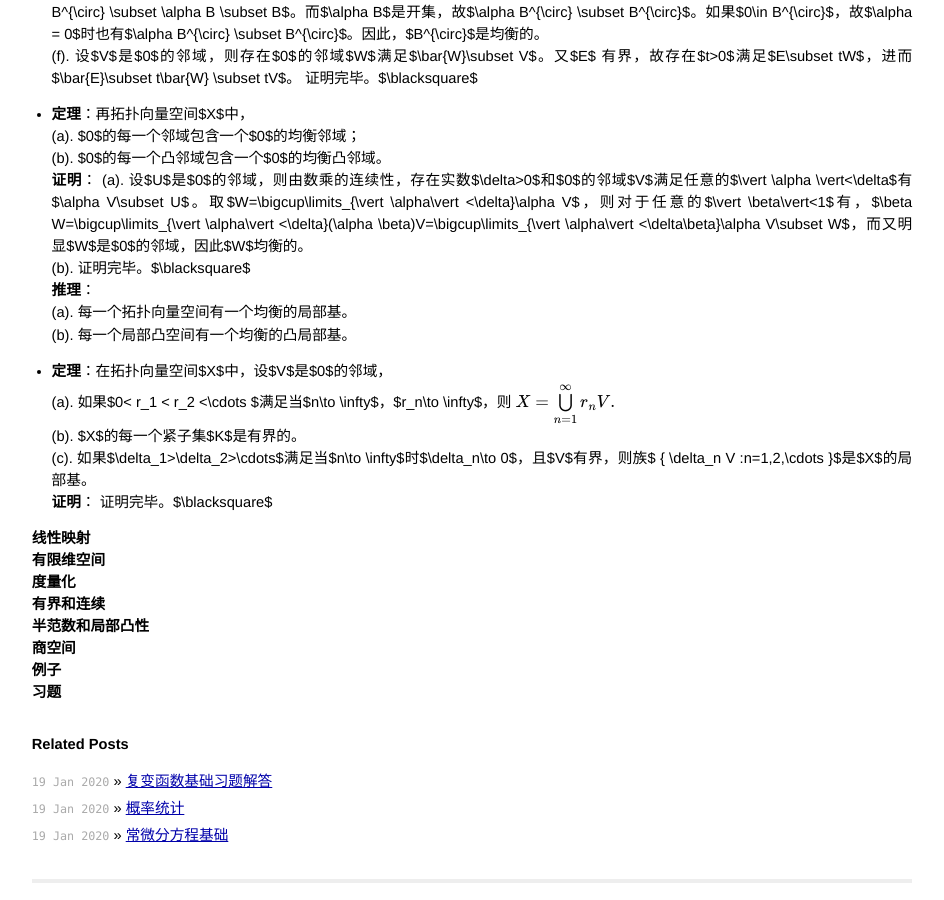
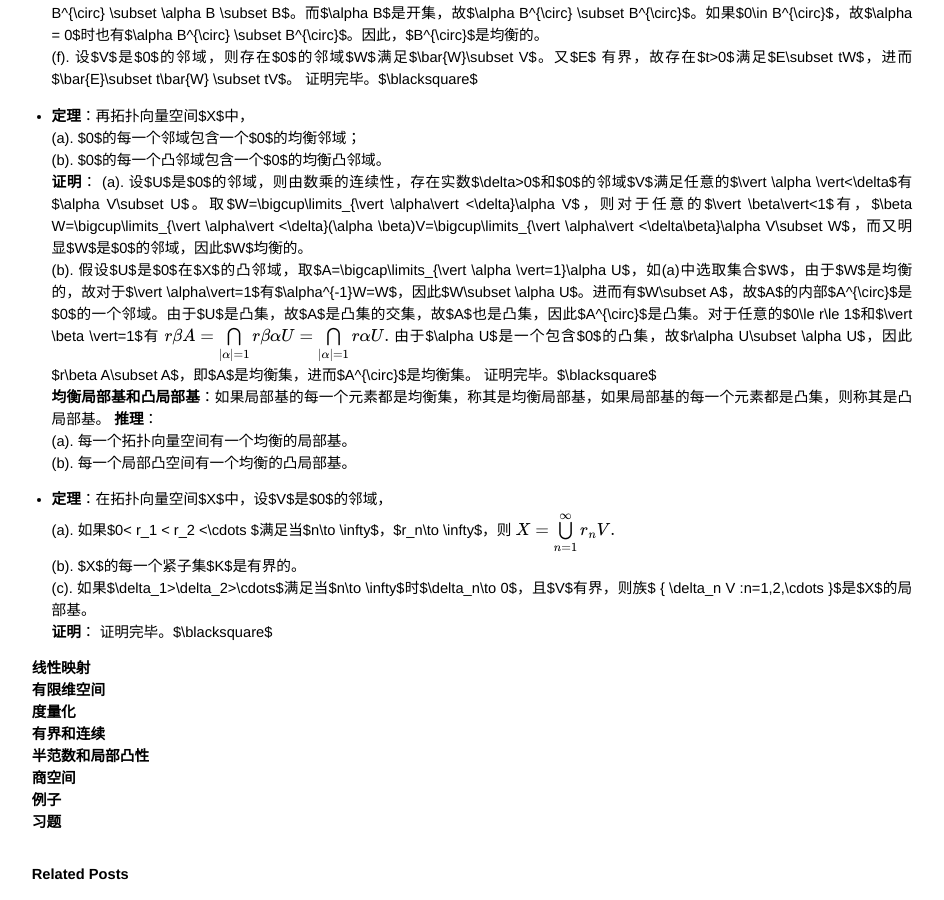
Before and after one commit to xiang-bai/xiang-bai.github.io, a Jekyll site: the page built from _posts/2020-01-20-functional-analysis.md, in a window 1280 px wide and 900 px high, scrolled down 3160 px. Shown: the whole window, without its empty margins (168-1112 px from the left). Built offline with Jekyll 4.4.1, drawn with Linux system fonts in a browser that asks for light colours; formulas are drawn with MathJax 3; comment, search, counter and statistics services are not loaded.

Commit message:
functional

```diff
--- a/_posts/2020-01-20-functional-analysis.md
+++ b/_posts/2020-01-20-functional-analysis.md
@@ -181,8 +181,11 @@ $$d(x+z,y+z)=d(x,y).$$
  (b). $0$的每一个凸邻域包含一个$0$的均衡凸邻域。
  **证明**：
  (a). 设$U$是$0$的邻域，则由数乘的连续性，存在实数$\delta>0$和$0$的邻域$V$满足任意的$\vert \alpha \vert<\delta$有$\alpha V\subset U$。取$W=\bigcup\limits_{\vert \alpha\vert <\delta}\alpha V$，则对于任意的$\vert \beta\vert<1$有，$\beta W=\bigcup\limits_{\vert \alpha\vert <\delta}(\alpha \beta)V=\bigcup\limits_{\vert \alpha\vert <\delta\beta}\alpha V\subset W$，而又明显$W$是$0$的邻域，因此$W$均衡的。
- (b).
+ (b). 假设$U$是$0$在$X$的凸邻域，取$A=\bigcap\limits_{\vert \alpha \vert=1}\alpha U$，如(a)中选取集合$W$，由于$W$是均衡的，故对于$\vert \alpha\vert=1$有$\alpha^{-1}W=W$，因此$W\subset \alpha U$。进而有$W\subset A$，故$A$的内部$A^{\circ}$是$0$的一个邻域。由于$U$是凸集，故$A$是凸集的交集，故$A$也是凸集，因此$A^{\circ}$是凸集。对于任意的$0\le r\le 1$和$\vert \beta \vert=1$有
+ $$r\beta A=\bigcap\limits_{\vert \alpha \vert=1}r\beta\alpha U= \bigcap\limits_{\vert \alpha \vert=1}r\alpha U.$$
+ 由于$\alpha U$是一个包含$0$的凸集，故$r\alpha U\subset \alpha U$，因此$r\beta A\subset A$，即$A$是均衡集，进而$A^{\circ}$是均衡集。
  证明完毕。$\blacksquare$
+ **均衡局部基和凸局部基**：如果局部基的每一个元素都是均衡集，称其是均衡局部基，如果局部基的每一个元素都是凸集，则称其是凸局部基。
  **推理**：
  (a). 每一个拓扑向量空间有一个均衡的局部基。
  (b). 每一个局部凸空间有一个均衡的凸局部基。
```
